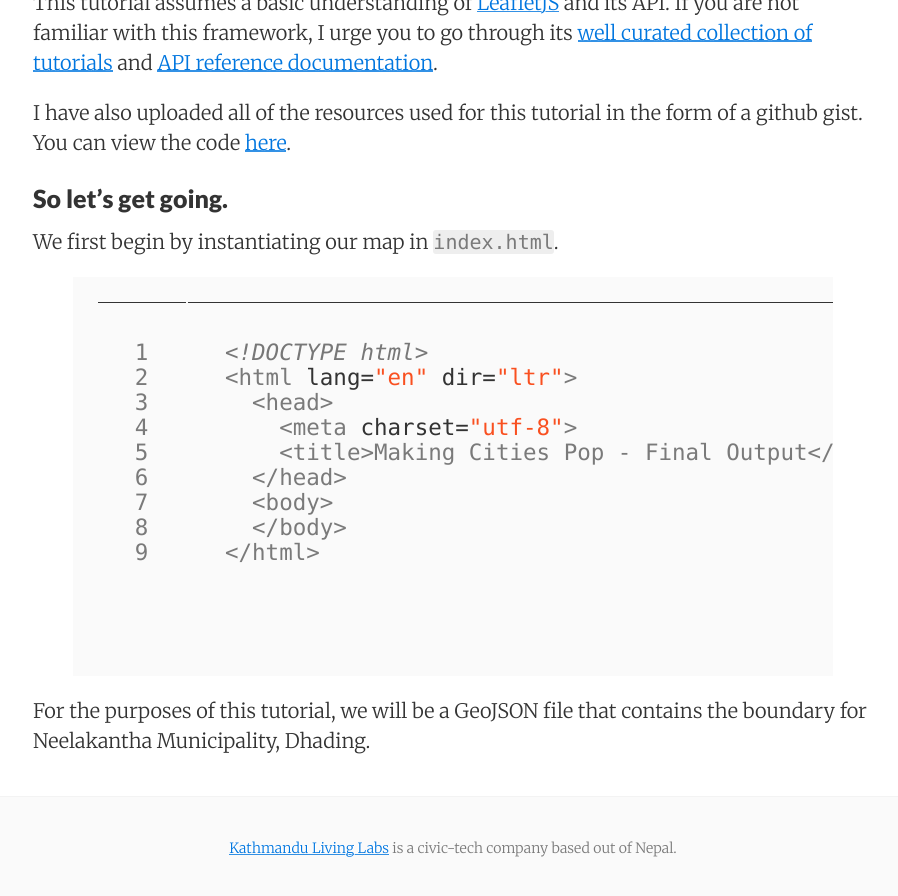
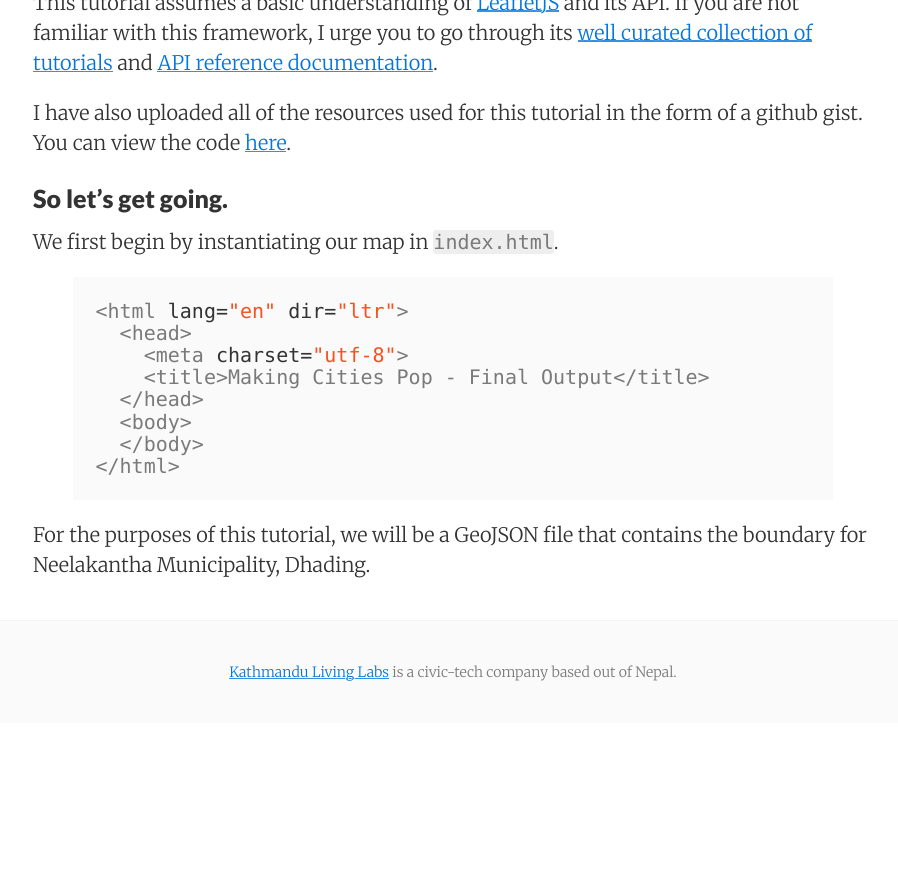
Before and after one commit to KathmanduLivingLabs/kathmandulivinglabs.github.io, a Jekyll site: the page built from _posts/2018-04-25-making-boundaries-pop.md, in a window 1280 px wide and 900 px high, scrolled down 1130 px. Shown: the top 896 px of the window, without its empty margins (187-1085 px from the left). Built offline with Jekyll 4.4.1, drawn with Linux system fonts in a browser that asks for light colours; after the commit the page ends 1853 px from its top, so only the background shows below that.

Commit message:
some changes

```diff
--- a/_posts/2018-04-25-making-boundaries-pop.md
+++ b/_posts/2018-04-25-making-boundaries-pop.md
@@ -27,8 +27,7 @@ I have also uploaded all of the resources used for this tutorial in the form of
 
 We first begin by instantiating our map in `index.html`.
 
-{% highlight html linenos %}
-<!DOCTYPE html>
+{% highlight html %}
 <html lang="en" dir="ltr">
   <head>
     <meta charset="utf-8">
```
